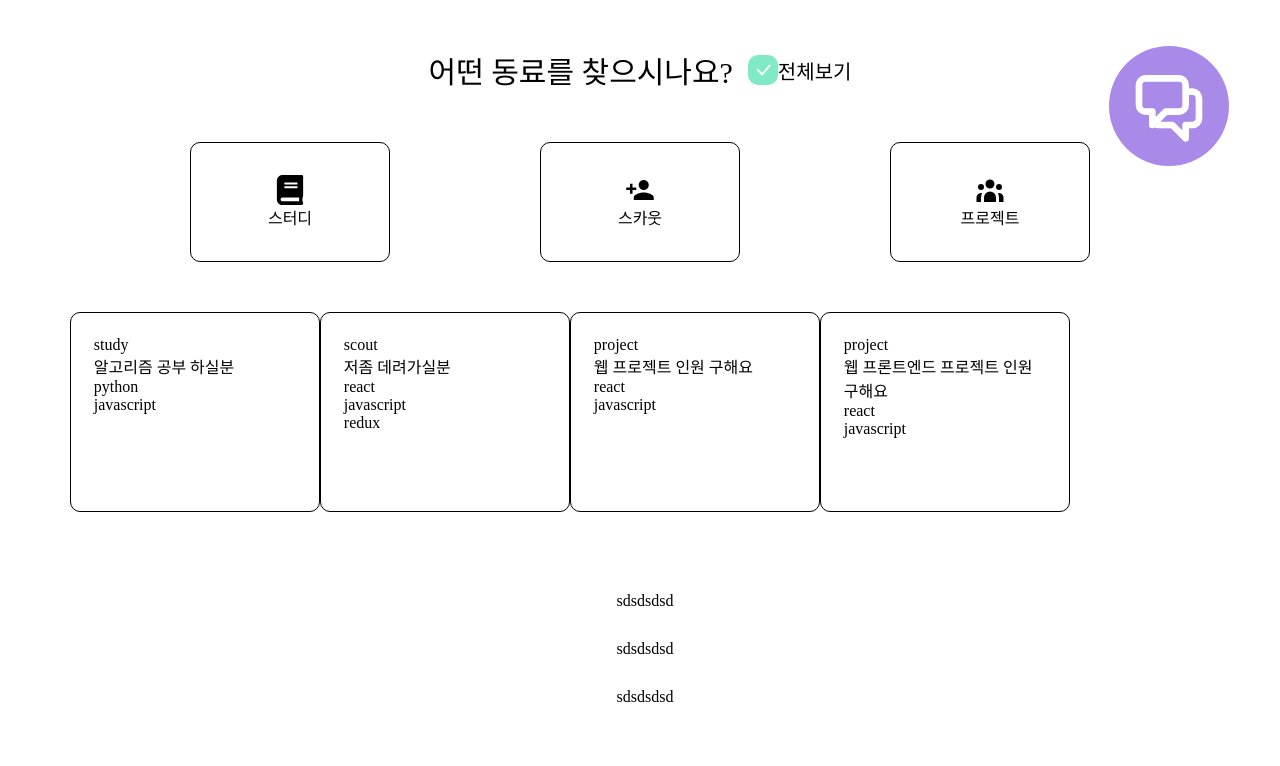
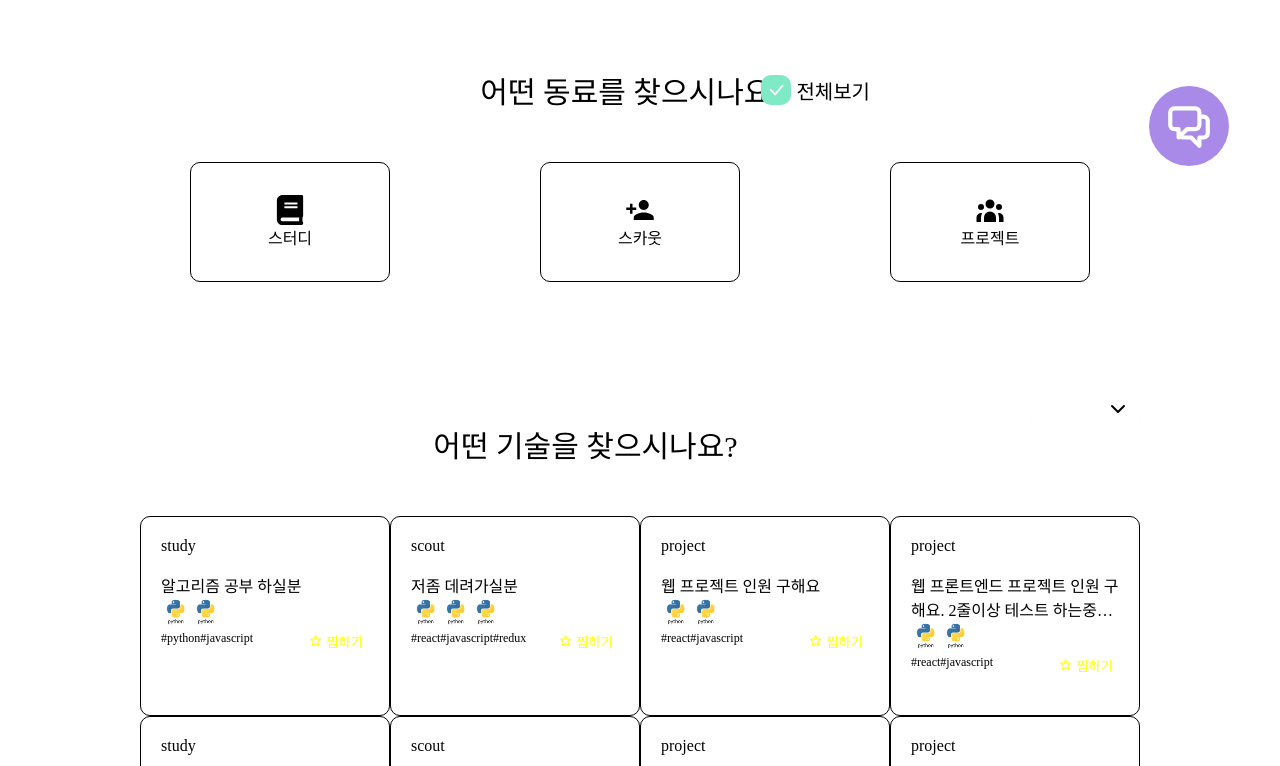
Before and after one commit to Rubminds/rubminds-frontend, a React (Create React App) app: page / in a window 1280 px wide. Shown: the part 554-1320 px from the top of the page. Before the commit the page ends 1290 px from the top, so only its background shows below. Built offline with nearby package versions, Linux system fonts and the light colour scheme.

Commit message:
feat: 메인페이지 드롭다운 추가중(#2)

```diff
--- a/src/assets/imgs/index.js
+++ b/src/assets/imgs/index.js
@@ -1 +1,2 @@
 export { ReactComponent as Iphone} from './iphone.svg';
+export { ReactComponent as Python} from './python.svg';
--- a/src/components/common/ChatButton/index.js
+++ b/src/components/common/ChatButton/index.js
@@ -8,7 +8,7 @@ const ChatButton = () => {
 
   return (
     <S.StyledChatButton onClick={onClick}>
-      <HiOutlineChatAlt2 fontSize="80px" color="#ffffff" />
+      <HiOutlineChatAlt2 fontSize="50px" color="#ffffff" />
     </S.StyledChatButton>
   );
 };
--- a/src/components/common/ChatButton/style.js
+++ b/src/components/common/ChatButton/style.js
@@ -2,8 +2,8 @@ import styled from 'styled-components'
 
 export const StyledChatButton = styled.button`
     position:fixed;
-    width:120px;
-    height:120px;
+    width:80px;
+    height:80px;
     background-color:#AA8AE8;
     border-radius:100px;
     border:none;
--- /dev/null
+++ b/src/components/common/DropDown/index.js
@@ -0,0 +1,40 @@
+import React, { useState, useCallback } from 'react';
+import * as S from './style';
+
+import { FiChevronDown } from 'react-icons/fi';
+
+const DropDown = ({ options }) => {
+  const [isOpen, setIsOpen] = useState(false);
+  const [selectedOption, setSelectedOption] = useState('');
+
+  //헤더나 옵션 클릭시 열려진 옵션리스트 닫기용
+  const toggle = useCallback(() => {
+    setIsOpen((prev) => !prev);
+  }, [isOpen]);
+
+  //옵션 선택시 헤더 value 변경 + 토글용
+  const onOptionClick = useCallback(
+    (option) => () => {
+      setSelectedOption(option);
+      setIsOpen(false);
+    },
+    [selectedOption]
+  );
+
+  return (
+    <S.DropDownContainer>
+      <S.DropDownHeader onClick={toggle}>
+        {selectedOption} &nbsp;
+        <FiChevronDown fontSize="24px" />
+      </S.DropDownHeader>
+      {isOpen && (
+        <S.DropDownList>
+          {options.map((option, i) => (
+            <S.ListItem onClick={onOptionClick}>{option}</S.ListItem>
+          ))}
+        </S.DropDownList>
+      )}
+    </S.DropDownContainer>
+  );
+};
+export default DropDown;
--- /dev/null
+++ b/src/components/common/DropDown/style.js
@@ -0,0 +1,64 @@
+import styled from 'styled-components';
+import { flexCenter } from '../../../constants';
+
+export const DropDownContainer = styled.div`
+  width: ${(props) => (props.width ? props.width : '120px')};
+  position: relative;
+  background: #ffffff;
+  box-shadow: 0px 0px 1px rgba(0, 0, 0, 0.05);
+  border-radius: 4px;
+  font-family: Roboto;
+  font-style: normal;
+  font-size: 14px;
+  line-height: 16px;
+  z-index: 10;
+  padding: 4px 10px;
+`;
+export const DropDownHeader = styled.div`
+  width: 100%;
+  font-weight: bold;
+  cursor: pointer;
+  display: flex;
+  align-items: center;
+  justify-content: space-between;
+  margin: auto;
+`;
+
+export const DropDownList = styled.ul`
+  position: absolute;
+  width: 100%;
+  left: 0;
+  padding: 8px 0px;
+  border: none;
+  max-height: 160px;
+  overflow-y: auto;
+  /* 드롭박스 스크롤바 없애기 */
+  -ms-overflow-style: none; /* IE and Edge */
+  scrollbar-width: none; /* Firefox */
+  &::-webkit-scrollbar {
+    display: none; /* Chrome, Safari, Opera*/
+  }
+
+  margin: 0;
+  background: #ffffff;
+  box-shadow: 0px 0px 1px rgba(0, 0, 0, 0.05);
+  border-radius: 4px;
+`;
+
+export const ListItem = styled.li`
+  font-family: Roboto;
+  font-style: normal;
+  font-weight: 500;
+  font-size: 14px;
+  line-height: 16px;
+  margin-bottom: 12px;
+  &:last-child {
+    margin-bottom: 0;
+  }
+  ${flexCenter};
+  color: #000000;
+  cursor: pointer;
+  &:hover {
+    font-weight: bold;
+  }
+`;
--- a/src/components/common/Header/style.js
+++ b/src/components/common/Header/style.js
@@ -10,7 +10,7 @@ export const HeaderWrapper = styled.nav`
   ${flexBetween};
   align-items: center;
   z-index:9999;
-  padding:0 70px;
+  padding:0 140px;
 `;
 
 export const HeaderContent = styled.label`
--- a/src/components/common/PostCard/index.js
+++ b/src/components/common/PostCard/index.js
@@ -1,21 +1,31 @@
 import React from 'react';
 import * as S from './style';
+import {BiStar} from 'react-icons/bi'
 
-const PostCard = ({post}) => {
+import { Python } from '../../../assets/imgs';
+const PostCard = ({ post }) => {
   return (
-  <S.CardWrapper>
+    <S.CardWrapper>
       <S.CardCategory>{post.category}</S.CardCategory>
+      <br />
       <S.CardTitle>{post.title}</S.CardTitle>
       <S.CardSkills>
-          {
-          post.skills.map((v)=> {
-              return (<div>{v}</div>)
-            }
-            )
-          }
-    </S.CardSkills>
-      <S.CardFooter></S.CardFooter>
-  </S.CardWrapper>)
+        {post.skills.map((v) => {
+          return <Python width="30px" height="30px" />;
+        })}
+      </S.CardSkills>
+      <S.CardFooter>
+        <S.FooterTags>
+          {post.skills.map((v) => {
+            return <S.FooterTag>#{v}</S.FooterTag>;
+          })}
+        </S.FooterTags>
+          <S.DibBtn>
+            <BiStar/> 찜하기
+          </S.DibBtn>
+      </S.CardFooter>
+    </S.CardWrapper>
+  );
 };
 
 export default PostCard;
--- a/src/components/common/PostCard/style.js
+++ b/src/components/common/PostCard/style.js
@@ -1,19 +1,42 @@
-import styled from 'styled-components'
-import { flexColumn } from '../../../constants'
+import styled from 'styled-components';
+import { flexColumn, flexBetween } from '../../../constants';
 
 export const CardWrapper = styled.div`
-    ${flexColumn};
-    width:250px;
-    height:200px;
-    border-radius:10px;
-    border:1px solid black;
-    padding:2% 2%;
-`
+  ${flexColumn};
+  width: 250px;
+  height: 200px;
+  border-radius: 10px;
+  border: 1px solid black;
+  padding: 2% 2%;
+`;
 
-export const CardCategory = styled.div``
+export const CardCategory = styled.div``;
 
-export const CardTitle = styled.div``
+export const CardTitle = styled.div`
+  overflow: hidden;
+  text-overflow: ellipsis;
+  display: -webkit-box;
+  -webkit-line-clamp: 2;
+  -webkit-box-orient: vertical;
+`;
 
-export const CardSkills=styled.div``
+export const CardSkills = styled.div``;
 
-export const CardFooter = styled.div``
+export const CardFooter = styled.div`
+  ${flexBetween};
+`;
+
+export const FooterTags = styled.ul`
+  display: flex;
+  flex-wrap: wrap;
+`;
+
+export const FooterTag = styled.li`
+  font-size: 12px;
+`;
+
+export const DibBtn = styled.button`
+  border: none;
+  color: yellow;
+  background-color: inherit;
+`;
--- a/src/components/index.js
+++ b/src/components/index.js
@@ -2,5 +2,6 @@ export { default as Header} from './common/Header';
 export { default as ChatButton} from './common/ChatButton';
 export { default as Footer} from './common/Footer';
 export { default as PostCard} from './common/PostCard';
+export { default as DropDown} from './common/DropDown'
 
 export {default as Banner} from './Landing/Banner'
--- a/src/constants/index.js
+++ b/src/constants/index.js
@@ -15,3 +15,5 @@ export const flexBetween = css`
   display: flex;
   justify-content: space-between;
 `;
+
+export const LandingDropdownOptions = ['파이썬', '리액트' ,'자바', '자바스크립트', 'NODEJS'];
--- a/src/pages/LandingPage/index.js
+++ b/src/pages/LandingPage/index.js
@@ -5,14 +5,27 @@ import { FaBook } from 'react-icons/fa';
 import { MdPersonAdd } from 'react-icons/md';
 import { HiUserGroup } from 'react-icons/hi';
 
-import { Banner,PostCard } from '../../components';
+import { Banner, PostCard,DropDown } from '../../components';
+import { LandingDropdownOptions } from '../../constants';
 const LandingPage = () => {
   const [isCheck, setIsCheck] = useState(true);
   const Posts = [
     { category: 'study', title: '알고리즘 공부 하실분', skills: ['python', 'javascript'] },
-    { category: 'scout', title: '저좀 데려가실분', skills: ['react', 'javascript','redux'] },
+    { category: 'scout', title: '저좀 데려가실분', skills: ['react', 'javascript', 'redux'] },
     { category: 'project', title: '웹 프로젝트 인원 구해요', skills: ['react', 'javascript'] },
-    { category: 'project', title: '웹 프론트엔드 프로젝트 인원 구해요', skills: ['react', 'javascript'] },
+    {
+      category: 'project',
+      title: '웹 프론트엔드 프로젝트 인원 구해요. 2줄이상 테스트 하는중입니다.',
+      skills: ['react', 'javascript'],
+    },
+    { category: 'study', title: '알고리즘 공부 하실분', skills: ['python', 'javascript'] },
+    { category: 'scout', title: '저좀 데려가실분', skills: ['react', 'javascript', 'redux'] },
+    { category: 'project', title: '웹 프로젝트 인원 구해요', skills: ['react', 'javascript'] },
+    {
+      category: 'project',
+      title: '웹 프론트엔드 프로젝트 인원 구해요. 2줄이상 테스트 하는중입니다.',
+      skills: ['react', 'javascript'],
+    },
   ];
   const onCheck = useCallback(() => {
     setIsCheck((prev) => !prev);
@@ -27,7 +40,7 @@ const LandingPage = () => {
               어떤 동료를 찾으시나요? &nbsp;
               <S.CheckboxText>
                 <S.StyledCheckbox onClick={onCheck}>{isCheck && <BsCheckLg />}</S.StyledCheckbox>
-                <S.CheckboxText>전체보기</S.CheckboxText>
+                &nbsp;전체보기
               </S.CheckboxText>
             </S.DetailTitle>
           </S.TitleWrapper>
@@ -45,13 +58,14 @@ const LandingPage = () => {
               프로젝트
             </S.CategoryCard>
           </S.CategoryWrapper>
-          <S.FilterWrapper></S.FilterWrapper>
+          <S.FilterWrapper>
+            <S.DetailTitle>어떤 기술을 찾으시나요?</S.DetailTitle>
+            <DropDown options={LandingDropdownOptions}/>
+          </S.FilterWrapper>
           <S.PostsWrapper>
-            {
-              Posts.map((v,i) =>{
-                return <PostCard post={v} key={i}/>
-              })
-            }
+            {Posts.map((v, i) => {
+              return <PostCard post={v} key={i} />;
+            })}
           </S.PostsWrapper>
         </S.LandingDetailWrapper>
       </S.LandingWrapper>
--- a/src/pages/LandingPage/style.js
+++ b/src/pages/LandingPage/style.js
@@ -8,7 +8,7 @@ export const LandingWrapper = styled.div`
 
 export const LandingDetailWrapper = styled.div`
   width: 100%;
-  padding: 50px 70px;
+  padding: 0 140px;
   ${flexColumn};
 `;
 
@@ -21,6 +21,10 @@ export const TitleWrapper = styled.div`
 export const DetailTitle = styled.label`
   font-size: 30px;
   display: flex;
+  position: relative;
+  width: 100%;
+  ${flexCenter};
+  margin-top: 70px;
 `;
 export const DetailShowAll = styled.div`
   position: absolute;
@@ -28,43 +32,48 @@ export const DetailShowAll = styled.div`
 `;
 
 export const StyledCheckbox = styled.div`
-    background-color:#80E9C6;
-    width:30px;
-    height:30px;
-    border-radius:10px;
-    ${flexCenter};
-    color:#ffffff;
-    cursor:pointer;
-`
+  background-color: #80e9c6;
+  width: 30px;
+  height: 30px;
+  border-radius: 10px;
+  ${flexCenter};
+  color: #ffffff;
+  cursor: pointer;
+`;
 
 export const CheckboxText = styled.label`
-  ${flexCenter};
+  position: absolute;
+  right: 27%;
+  display: flex;
+  align-items: center;
   font-size: 20px;
 `;
 
 export const CategoryWrapper = styled.div`
-    ${flexCenter};
-    margin-top:50px;
-`
+  ${flexCenter};
+  margin-top: 50px;
+`;
 
-export const CategoryCard =styled.div`
-    ${flexColumn};
-    align-items:center;
-    justify-content:center;
-    width:200px;
-    height:120px;
-    border:1px solid black;
-    border-radius:10px;
-    &+&{
-        margin-left:150px;
-    }
-`
+export const CategoryCard = styled.div`
+  ${flexColumn};
+  align-items: center;
+  justify-content: center;
+  width: 200px;
+  height: 120px;
+  border: 1px solid black;
+  border-radius: 10px;
+  & + & {
+    margin-left: 150px;
+  }
+`;
 
 export const FilterWrapper = styled.div`
-`
+  margin-top: 70px;
+  ${flexCenter};
+`;
 
 export const PostsWrapper = styled.div`
-    display:flex;
-    flex-wrap:wrap;
-    margin-top:50px;
-`
+  display: flex;
+  flex-wrap: wrap;
+  margin-top: 50px;
+`;
```
Also changed, not shown: src/assets/imgs/python.svg (added).
